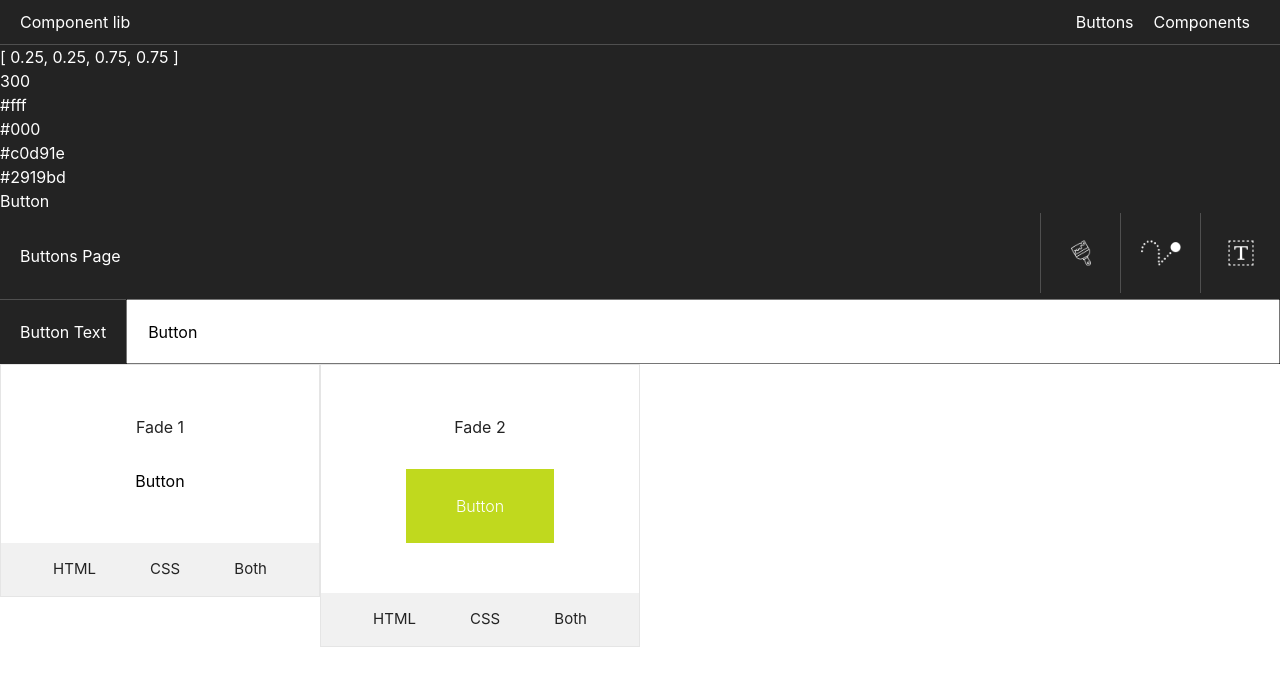
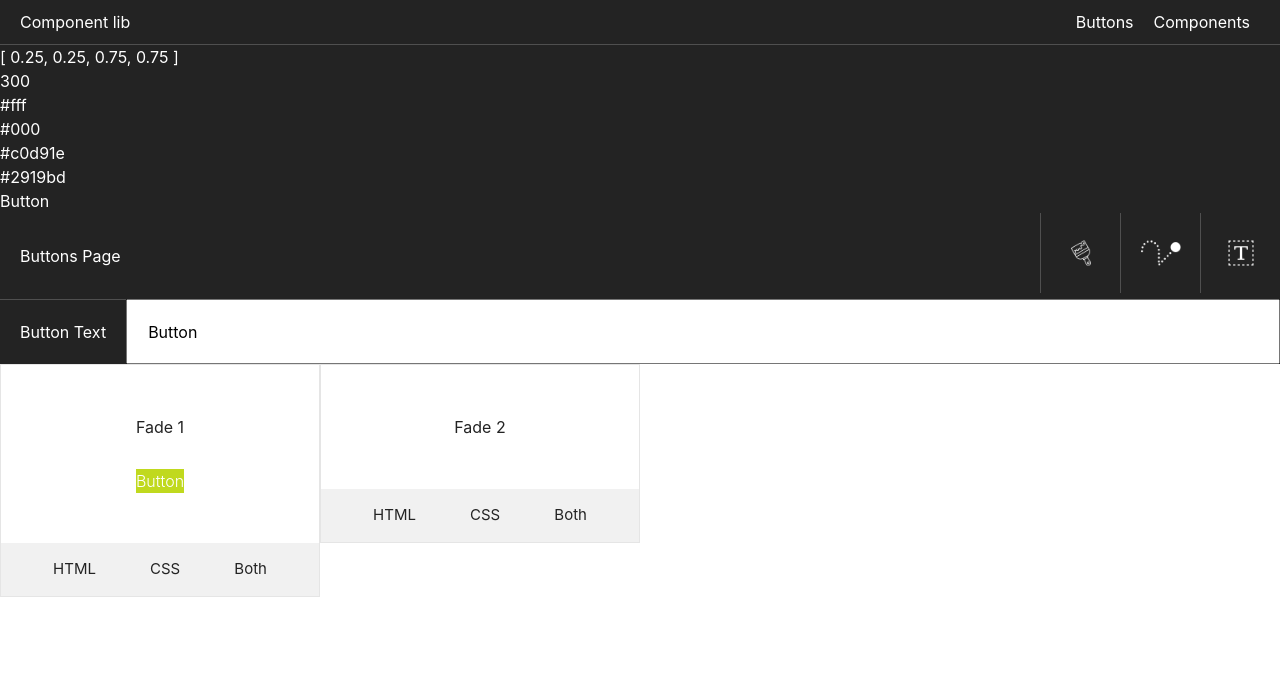
Before and after one commit to chris2733/complibrary, a Vue app: page / in a window 1280 px wide. Shown: the top 686 px of the page. Built offline with nearby package versions, Linux system fonts and the light colour scheme.

Commit message:
Getting one button working by injecting styles, until vue3 styled components is ready

```diff
--- a/package.json
+++ b/package.json
@@ -9,8 +9,7 @@
   },
   "dependencies": {
     "core-js": "^3.6.5",
-    "vue": "^3.0.0",
-    "vue-styled-components": "^1.6.0"
+    "vue": "^3.0.0"
   },
   "devDependencies": {
     "@vue/cli-plugin-babel": "~4.5.0",
--- a/src/components/ButtonList.vue
+++ b/src/components/ButtonList.vue
@@ -2,53 +2,100 @@
 	<section class="buttonsList" :style="cssVars">
 		<div class="container-fluid p-0">
 			<div class="row no-gutters">
-				<button1 :button-data="buttonData" :css-styles="setupButtonCSSVars"></button1>
-				<button2 :button-data="buttonData" :css-styles="setupButtonCSSVars"></button2>
+				<div class="col-12 col-sm-6 col-md-4 col-lg-3" v-for="(button, name, index) in buttonList" :key="button">
+					<buttonTemplate :button-data="button" :button-key="index"></buttonTemplate>
+				</div>
 			</div>
 		</div>
 	</section>
 </template>
 
 <script>
-import button1 from "./buttons/Button1.vue";
-import button2 from "./buttons/Button2.vue";
 
+function buttonListFunction(data) {
+	// use css properties as follows preceeded by 'data':
+	const text = data.text;
+	const textCol = data.textColour;
+	const textHoverCol = data.textHoverColour;
+	const primaryCol = data.primaryColour;
+	const secondaryCol = data.secondaryColour;
+	const bezier = data.bezier;
+	const transitionSpeed = data.transition;
+	const transitionProperty = `all ${transitionSpeed}ms cubic-bezier(${bezier})`;
+	const padding = data.padding;
+	const buttonList = {
+		button1: {
+			name: 'Fade 1',
+			html: `<button>
+		<span>${text}</span>
+	</button>`,
+			css: `display: inline-block;
+background: ${primaryCol};
+outline: none;
+padding: ${padding};
+cursor: pointer;
+font-weight: 300;
+letter-spacing: 0px;
+transition: ${transitionProperty};
+color: ${textCol};
+border-radius: 0px;
+&:hover {
+    background: ${secondaryCol};
+    color: ${textHoverCol};
+}`,
+		},
+		button2: {
+			name: 'Fade 2',
+			html: ``,
+			css: '',
+		},
+		// use this as a template, ONLY COPY OUT leave here for reference
+		// buttonNameHere: {
+		// 	name: '',
+		// 	html: ``,
+		// 	css: '',
+		// },
+	}
+	return buttonList;
+}
+
+import buttonTemplate from "./buttonTemplate.vue";
 export default {
 	props: ["buttonData"],
 	components: {
-		button1: button1,
-		button2: button2,
+		buttonTemplate,
 	},
 	data() {
 		return {
-			allButtonStyle: {
-				padding: "25px 50px",
-			},
+			allButtonPadding: "25px 50px",
 		};
 	},
 	computed: {
+		buttonList() {
+			return buttonListFunction(this.buttonData, this.allButtonPadding);
+		},
 		cssVars() {
 			return {
 				"--text-col": '#232323',
 				"--background": '#ffffff',
 			};
 		},
-		setupButtonCSSVars() {
-			return {
-				"--text-col": this.buttonData.textColour,
-				"--text-hover-col": this.buttonData.textHoverColour,
-				"--primary-col": this.buttonData.primaryColour,
-				"--secondary-col": this.buttonData.secondaryColour,
-				"--transition":
-					"all " +
-					this.buttonData.transition +
-					"ms cubic-bezier(" +
-					this.buttonData.bezier +
-					")",
-				"--bezier": this.buttonData.bezier,
-				"--padding": this.allButtonStyle.padding,
-			}
-		}
+		// setupButtonCSSVars() {
+		// 	return {
+		// 		"--text-col": this.buttonData.textColour,
+		// 		"--text-hover-col": this.buttonData.textHoverColour,
+		// 		"--primary-col": this.buttonData.primaryColour,
+		// 		"--secondary-col": this.buttonData.secondaryColour,
+		// 		"--transition":
+		// 			"all " +
+		// 			this.buttonData.transition +
+		// 			"ms cubic-bezier(" +
+		// 			this.buttonData.bezier +
+		// 			")",
+		// 		"--bezier": this.buttonData.bezier,
+		// 		"--padding": this.allButtonStyle.padding,
+		// 	}
+		// }
 	},
 	mounted() {},
 	methods: {},
@@ -56,20 +103,9 @@ export default {
 </script>
 
 <!-- Add "scoped" attribute to limit CSS to this component only -->
-<style lang="scss">
+<style lang="scss" scoped>
 .buttonsList {
 	background: var(--background);
 	color: var(--text-col);
 }
-.buttonWrap {
-	position: relative;
-	text-align: center;
-	padding: 50px 0 0 0;
-	border: 1px solid rgba(0, 0, 0, 0.1);
-	z-index: 1;
-	&-title {
-		color: var(--text-col);
-		margin: 0 0 30px 0;
-	}
-}
 </style>
--- /dev/null
+++ b/src/components/buttonTemplate.vue
@@ -0,0 +1,42 @@
+<template>
+    <div class="buttonWrap text-center" ref="buttonwrap" :data-button-key="buttonKey">
+        <h3 class="buttonWrap-title">{{ buttonData.name }}</h3>
+        <div class="buttonWrap-html" v-html="buttonData.html"></div>
+        <buttons-data-bar></buttons-data-bar>
+    </div>
+</template>
+
+<script>
+import buttonsDataBar from "./ButtonDataBar.vue";
+export default {
+	props: ['buttonData','buttonKey'],
+    components: {
+		"buttons-data-bar": buttonsDataBar,
+	},
+	data() {
+        return {
+
+        }
+    },
+	computed: {},
+	methods: {},
+	mounted() {
+        let style = document.createElement("style");
+        style.innerHTML = `.buttonsList .buttonWrap[data-button-key="${this.buttonKey}"] .buttonWrap-html > button {${this.buttonData.css}}`;
+        this.$refs.buttonwrap.appendChild(style);
+    },
+};
+</script>
+
+<style lang="scss" scoped>
+.buttonWrap {
+	position: relative;
+	padding: 50px 0 0 0;
+	border: 1px solid rgba(0, 0, 0, 0.1);
+	z-index: 1;
+	&-title {
+		color: var(--text-col);
+		margin: 0 0 30px 0;
+	}
+}
+</style>
--- a/src/components/buttons/Button2.vue
+++ b/src/components/buttons/Button2.vue
@@ -17,6 +17,7 @@
 
 <script>
 import buttonsDataBar from "../ButtonDataBar.vue";
+
 export default {
 	props: ['buttonData','cssStyles'],
 	components: {
```
Also changed, not shown: 1 other file (tests, documents, lock files or other folders).
